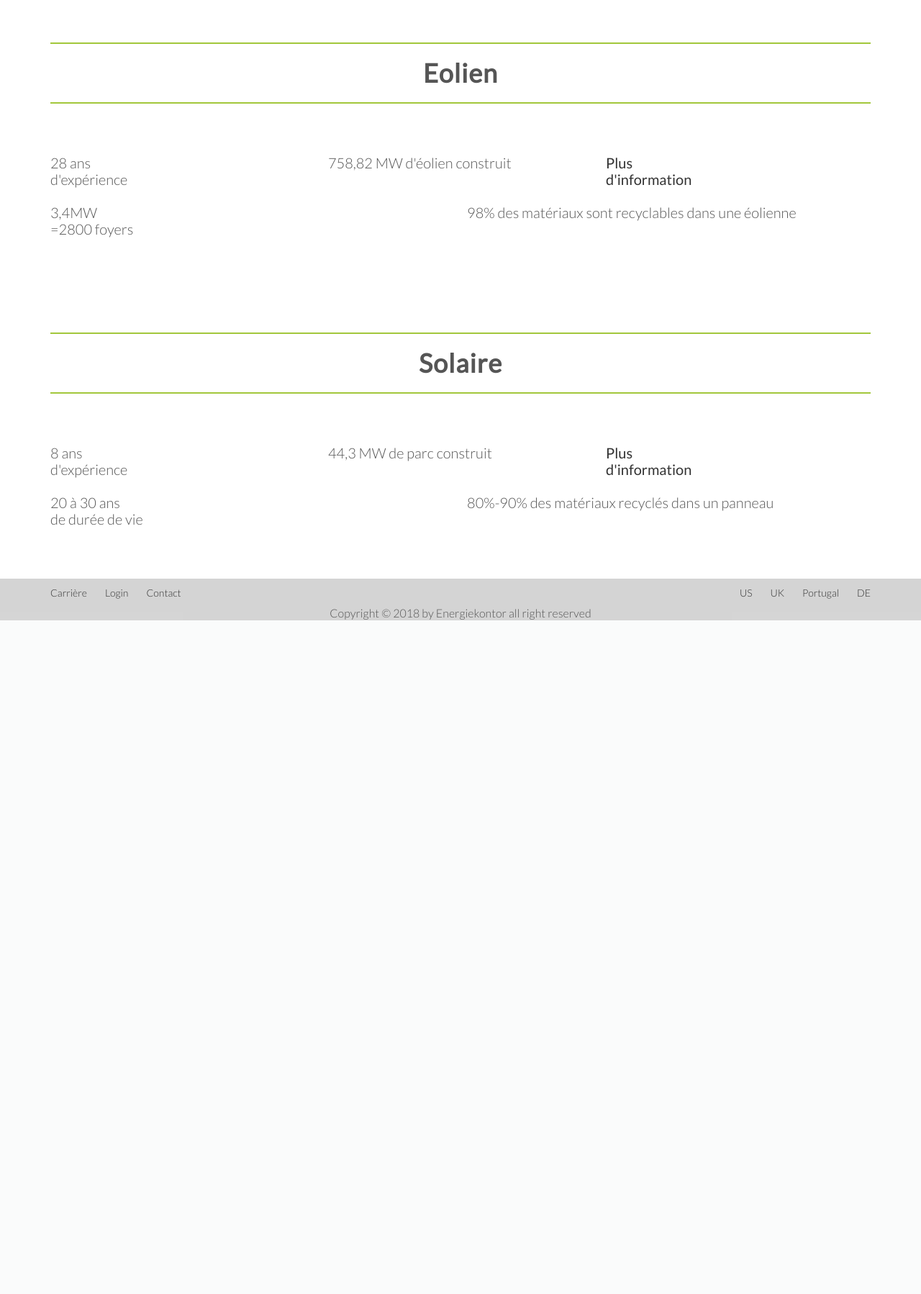
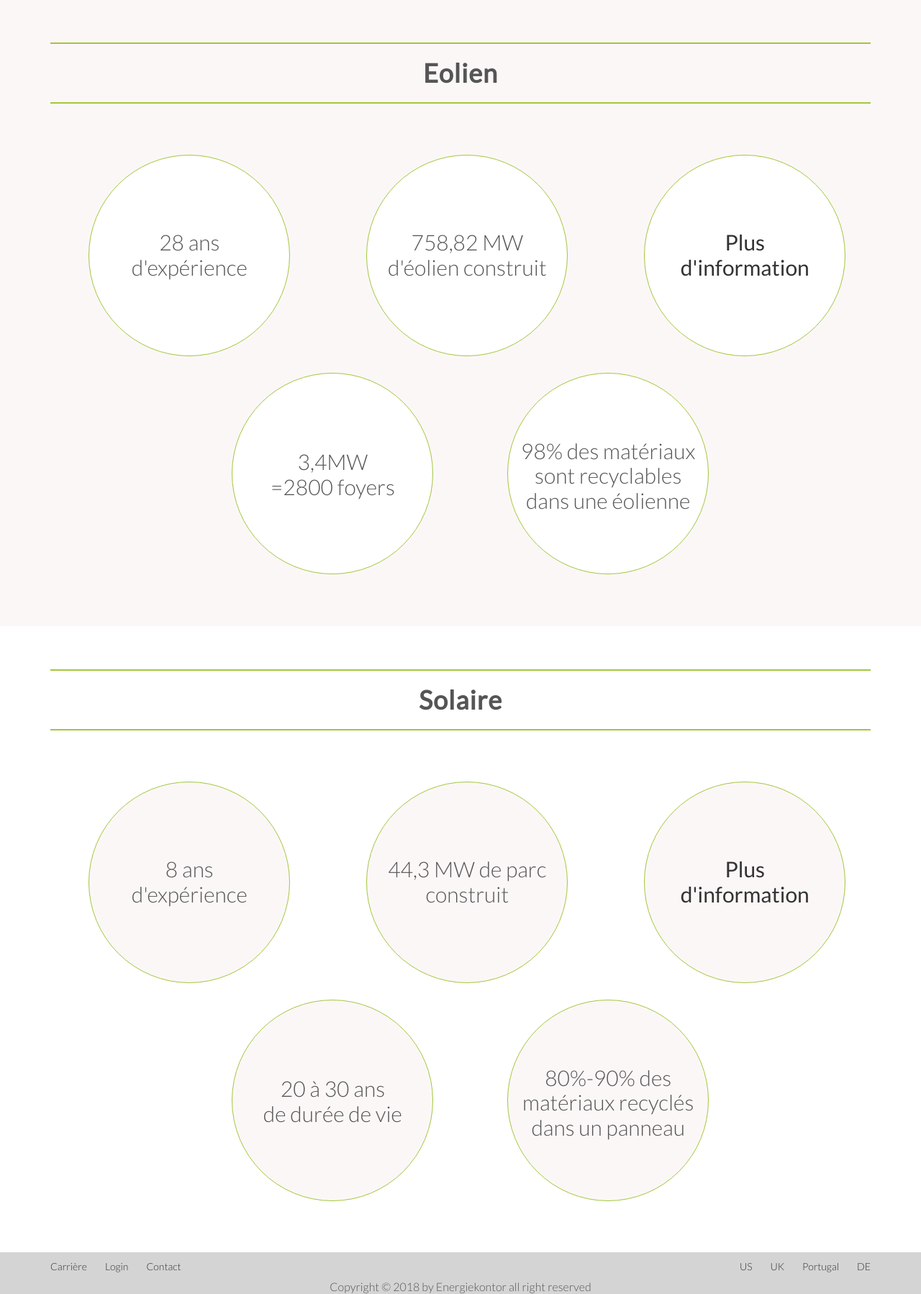
Before and after one commit to helenabanton/EK_fr, a PHP site: page /projects.html in a window 1280 px wide. Shown: the part 1436-3234 px from the top of the page at 72% size. Before the commit the page ends 2298 px from the top, so only its background shows below. Run offline with PHP 8.4, Linux system fonts and the light colour scheme; style sheets or scripts are compiled from the project's sources; some libraries are stand-ins or nearby versions.

Commit message:
mise en forme eolien+solaire

```diff
--- a/resources/css/style.css
+++ b/resources/css/style.css
@@ -593,3 +593,85 @@ footer p {
 .stages-text p:first-child{
 	display: block;
 }
+
+/*-------------------------------------------*/
+
+/* EOLIEN-SOLAIRE */
+
+/*-------------------------------------------*/
+
+
+
+.ligne-3-bulles p{
+    text-align: center;
+    padding: 28% 3%;
+    font-size: 150%;
+    border: 1px solid #a2c73b;
+    height:280px;
+    width:280px;
+    border-radius: 50%;
+    margin: 0 14.5%;
+    vertical-align: middle;
+    background-color: #ffffff;
+    transition: background-color 0.2s;
+}
+
+.ligne-3-bulles p a:hover{
+    border-bottom: 1px solid transparent;
+    color: #a2c73b;
+}
+
+.ligne-2-bulles p{
+    border: 1px solid #a2c73b;
+    height:280px;
+    width:280px;
+    border-radius: 50%;
+    text-align: center;
+    padding: 105px 10px;
+    font-size: 150%;
+    background-color: #ffffff;
+    transition: background-color 0.2s;
+}
+
+.ligne-3-bulles p:hover{
+    background-color: #f5f5f5;
+}
+
+.ligne-2-bulles p:hover{
+    background-color: #f5f5f5;
+}
+
+.ligne-bulle-2 .ligne-2-bulles:last-of-type p{
+    padding: 16% 2%;
+    margin-left: 10%;
+}
+
+.ligne-bulle-2 .ligne-2-bulles:first-child p{
+    margin-left: 45%;
+}
+
+.section-eolien{
+    background-color: #fcf7f7;
+}
+
+/*-------------------------------------------*/
+
+/* SOLAIRE */
+
+/*-------------------------------------------*/
+
+.section-solaire .ligne-3-bulles p{
+    background-color: #fcf7f7;
+}
+
+.section-solaire .ligne-3-bulles p:hover{
+    background-color: #f4eeee;
+}
+
+.section-solaire .ligne-2-bulles p{
+    background-color: #fcf7f7;
+}
+
+.section-solaire .ligne-2-bulles p:hover{
+    background-color: #f4eeee;
+}
```
